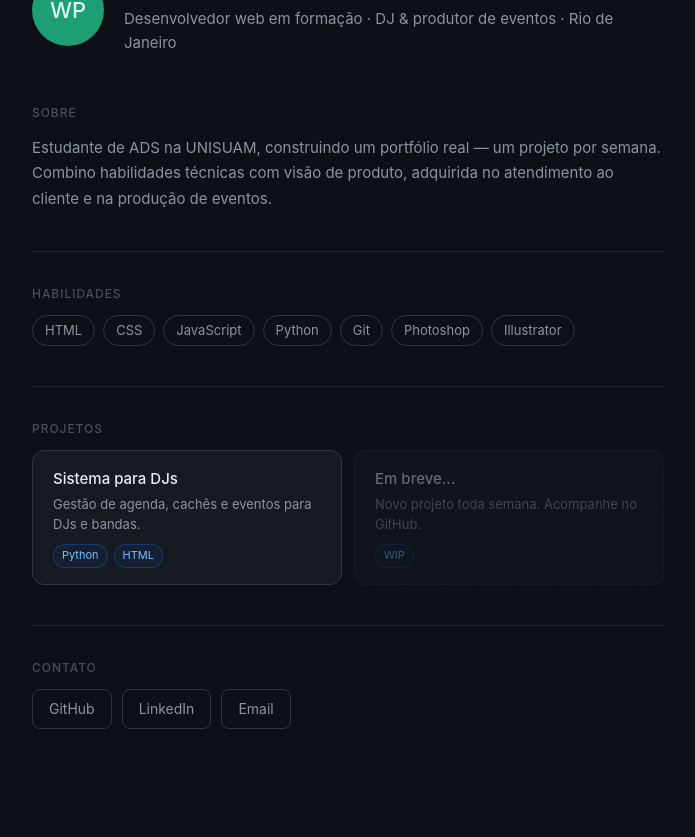
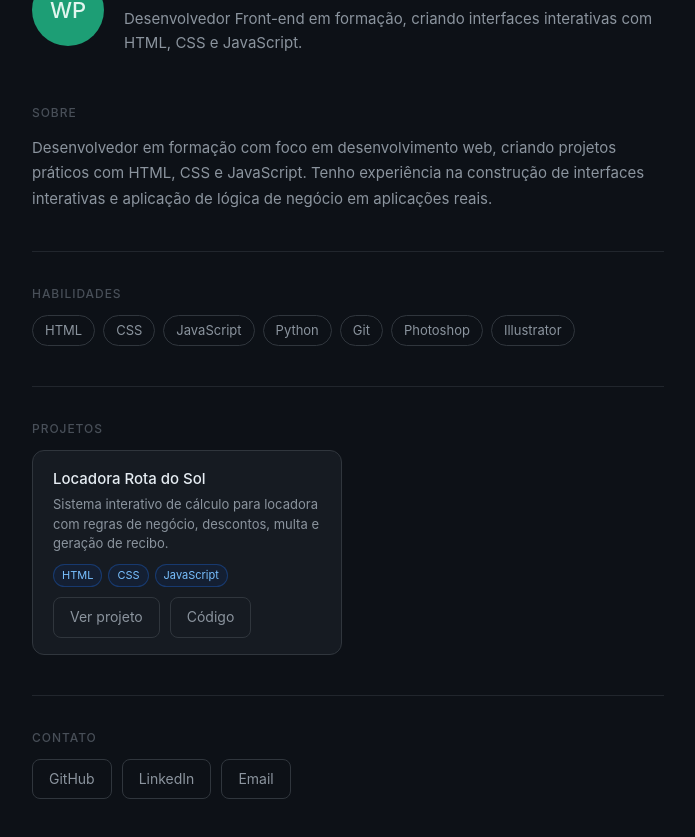
Before and after one commit to WallaceCoy/WallaceCoy.github.io, a plain HTML site: page index.html in a window 1280 px wide. Shown: the part 83-920 px from the top of the page, without its empty margins (292-987 px from the left). Drawn offline with Linux system fonts and the light colour scheme.

Commit message:
Update index.html

```diff
--- a/index.html
+++ b/index.html
@@ -3,46 +3,59 @@
 <head>
   <meta charset="UTF-8">
   <meta name="viewport" content="width=device-width, initial-scale=1.0">
-  <title>Wallace Pontes - Portfolio</title>
+  <title>Wallace Pontes - Portfólio</title>
   <style>
     *, *::before, *::after { box-sizing: border-box; margin: 0; padding: 0; }
     body { font-family: -apple-system, BlinkMacSystemFont, 'Segoe UI', sans-serif; background: #0d1117; color: #e6edf3; line-height: 1.6; }
     .page { max-width: 680px; margin: 0 auto; padding: 3rem 1.5rem; }
+
     .hero { display: flex; align-items: center; gap: 20px; margin-bottom: 3rem; }
     .avatar { width: 72px; height: 72px; border-radius: 50%; background: #1d9e75; display: flex; align-items: center; justify-content: center; font-size: 22px; font-weight: 500; color: #e1f5ee; flex-shrink: 0; }
     .hero h1 { font-size: 24px; font-weight: 500; margin-bottom: 4px; }
     .hero p { font-size: 15px; color: #8b949e; }
+
     .section { margin-bottom: 2.5rem; }
     .section-title { font-size: 12px; text-transform: uppercase; letter-spacing: 0.08em; color: #484f58; font-weight: 500; margin-bottom: 12px; }
+
     .skills { display: flex; flex-wrap: wrap; gap: 8px; }
     .badge { font-size: 13px; padding: 4px 12px; border-radius: 20px; border: 1px solid #30363d; color: #8b949e; }
+
     .projects { display: grid; grid-template-columns: 1fr 1fr; gap: 12px; }
     @media (max-width: 500px) { .projects { grid-template-columns: 1fr; } }
+
     .card { background: #161b22; border-radius: 12px; border: 1px solid #30363d; padding: 1rem 1.25rem; }
     .card-title { font-size: 15px; font-weight: 500; margin-bottom: 4px; }
     .card-desc { font-size: 13px; color: #8b949e; line-height: 1.5; margin-bottom: 10px; }
+
     .card-tags { display: flex; gap: 6px; flex-wrap: wrap; }
     .tag { font-size: 11px; padding: 2px 8px; border-radius: 20px; background: #0d419d22; color: #79c0ff; border: 1px solid #1f6feb55; }
+
     .links { display: flex; gap: 10px; flex-wrap: wrap; }
     .link-btn { display: inline-block; padding: 8px 16px; border-radius: 8px; border: 1px solid #30363d; font-size: 14px; color: #8b949e; text-decoration: none; }
     .link-btn:hover { background: #161b22; color: #e6edf3; }
+
     hr { border: none; border-top: 1px solid #21262d; margin: 2rem 0; }
   </style>
 </head>
 <body>
 <div class="page">
+
   <div class="hero">
     <div class="avatar">WP</div>
     <div>
       <h1>Wallace Pontes</h1>
-      <p>Desenvolvedor web em formação &middot; DJ & produtor de eventos &middot; Rio de Janeiro</p>
+      <p>Desenvolvedor Front-end em formação, criando interfaces interativas com HTML, CSS e JavaScript.</p>
     </div>
   </div>
 
   <div class="section">
     <div class="section-title">Sobre</div>
-    <p style="font-size:15px;color:#8b949e;line-height:1.7;">Estudante de ADS na UNISUAM, construindo um portfólio real — um projeto por semana. Combino habilidades técnicas com visão de produto, adquirida no atendimento ao cliente e na produção de eventos.</p>
+    <p style="font-size:15px;color:#8b949e;line-height:1.7;">
+      Desenvolvedor em formação com foco em desenvolvimento web, criando projetos práticos com HTML, CSS e JavaScript.
+      Tenho experiência na construção de interfaces interativas e aplicação de lógica de negócio em aplicações reais.
+    </p>
   </div>
+
   <hr>
 
   <div class="section">
@@ -57,33 +70,43 @@
       <span class="badge">Illustrator</span>
     </div>
   </div>
+
   <hr>
 
   <div class="section">
     <div class="section-title">Projetos</div>
     <div class="projects">
+
       <div class="card">
-        <div class="card-title">Sistema para DJs</div>
-        <div class="card-desc">Gestão de agenda, cachês e eventos para DJs e bandas.</div>
-        <div class="card-tags"><span class="tag">Python</span><span class="tag">HTML</span></div>
+        <div class="card-title">Locadora Rota do Sol</div>
+        <div class="card-desc">
+          Sistema interativo de cálculo para locadora com regras de negócio, descontos, multa e geração de recibo.
+        </div>
+        <div class="card-tags">
+          <span class="tag">HTML</span>
+          <span class="tag">CSS</span>
+          <span class="tag">JavaScript</span>
+        </div>
+        <div class="links" style="margin-top:10px;">
+          <a class="link-btn" href="https://wallacecoy.github.io/locadora-rota-do-sol/" target="_blank">Ver projeto</a>
+          <a class="link-btn" href="https://github.com/WallaceCoy/locadora-rota-do-sol" target="_blank">Código</a>
+        </div>
       </div>
-      <div class="card" style="opacity:0.4;border-style:dashed;">
-        <div class="card-title">Em breve...</div>
-        <div class="card-desc">Novo projeto toda semana. Acompanhe no GitHub.</div>
-        <div class="card-tags"><span class="tag">WIP</span></div>
-      </div>
+
     </div>
   </div>
+
   <hr>
 
   <div class="section">
     <div class="section-title">Contato</div>
     <div class="links">
-      <a class="link-btn" href="https://github.com/WallaceCoy">GitHub</a>
-      <a class="link-btn" href="https://www.linkedin.com/in/wallace-pontes-2a179018a/">LinkedIn</a>
+      <a class="link-btn" href="https://github.com/WallaceCoy" target="_blank">GitHub</a>
+      <a class="link-btn" href="https://www.linkedin.com/in/wallace-pontes-2a179018a/" target="_blank">LinkedIn</a>
       <a class="link-btn" href="mailto:wallacer2d2@gmail.com">Email</a>
     </div>
   </div>
+
 </div>
 </body>
 </html>
```
